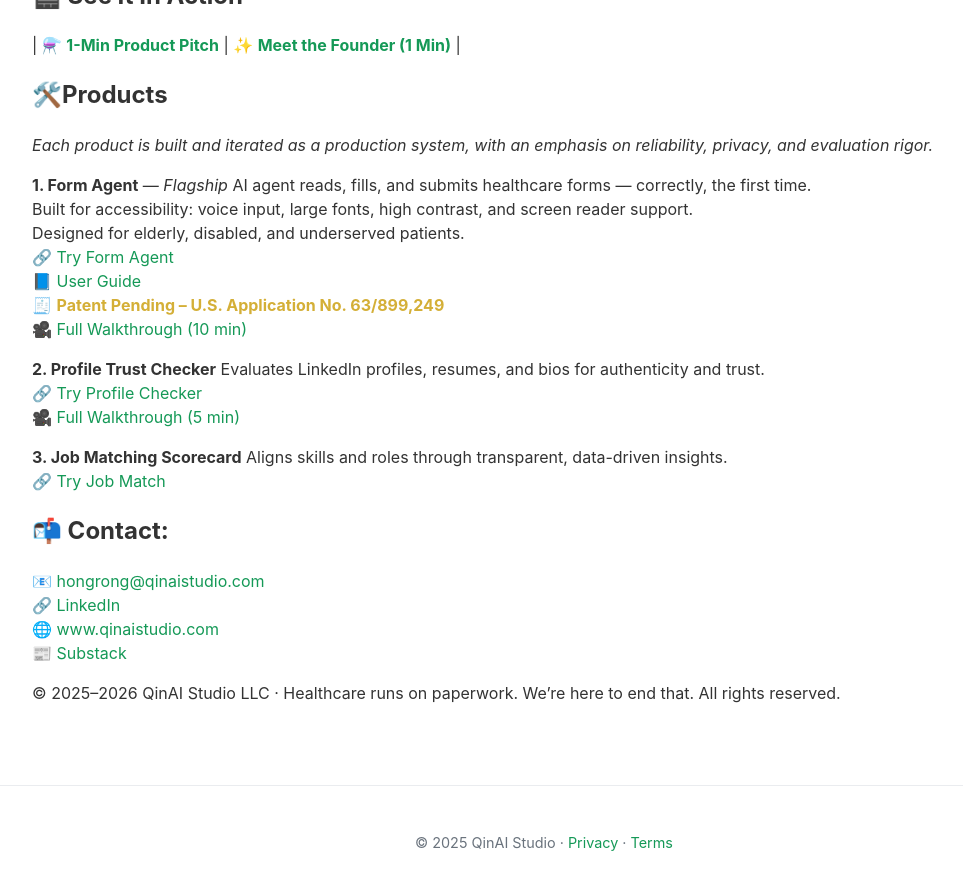
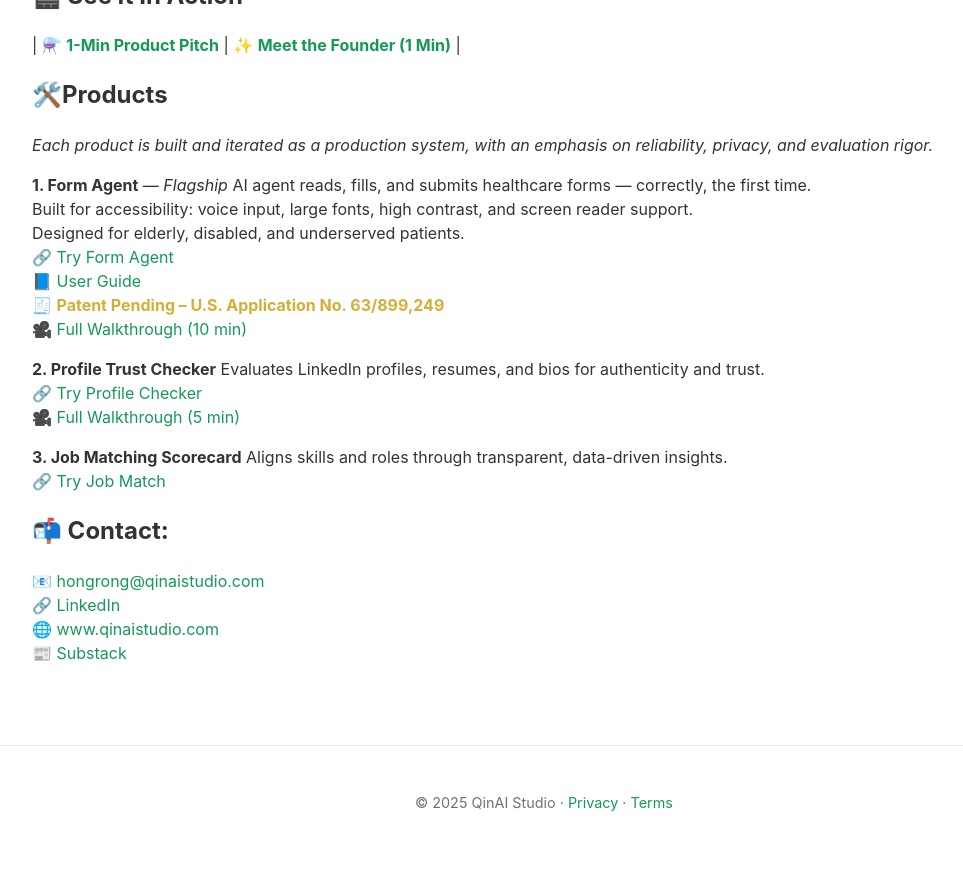
Before and after one commit to LilyQin19/qinaistudio.github.io, a Jekyll site: the page built from index.md, in a window 1280 px wide and 900 px high, scrolled down 995 px. Shown: the top 890 px of the window, without its empty margins (96-1059 px from the left). Built offline with Jekyll 4.4.1, drawn with Linux system fonts in a browser that asks for light colours; our own code applies the rules of GitHub Pages for plain Markdown files; after the commit the page ends 1855 px from its top, so only the background shows below that.

Commit message:
Remove copyright notice from index.md
Removed copyright notice and related text.

```diff
--- a/index.md
+++ b/index.md
@@ -59,7 +59,3 @@ Aligns skills and roles through transparent, data-driven insights.
 <br>🔗 [LinkedIn](https://www.linkedin.com/in/lily-qin-2312382/)
 <br>🌐 [www.qinaistudio.com](https://www.qinaistudio.com)
 <br>📰 [Substack](https://qinai.substack.com/)
-
-
-© 2025–2026 QinAI Studio LLC · Healthcare runs on paperwork. We're here to end that.
-All rights reserved.
```
